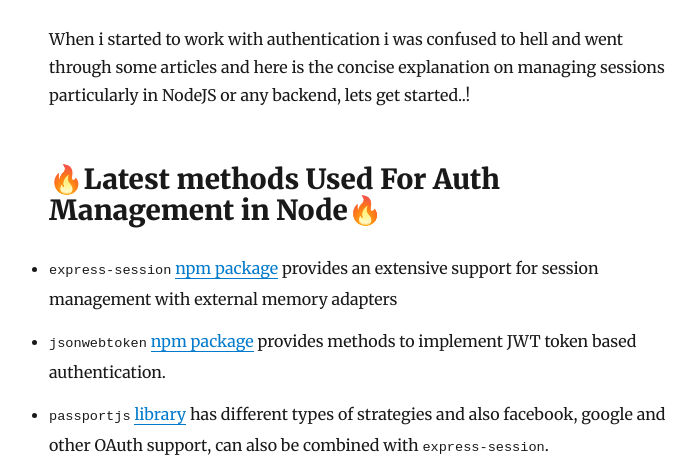
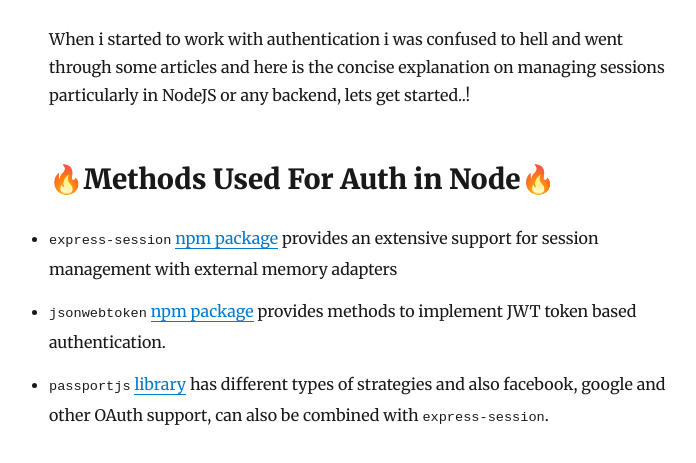
Before and after one commit to PrakadAlpha/personal-blog, a Gatsby site: page /blog/sessions-auth-auth/ in a window 1280 px wide. Shown: the part 198-661 px from the top of the page, without its empty margins (276-972 px from the left). Built offline with nearby package versions, Linux system fonts and the light colour scheme; Gatsby itself is replaced by a stand-in of ours; some packages are replaced by stand-ins of ours.

Commit message:
Update Blog “sessions-auth-auth”

```diff
--- a/content/blog/sessions-auth-auth.md
+++ b/content/blog/sessions-auth-auth.md
@@ -6,7 +6,7 @@
 ---
 When i started to work with authentication i was confused to hell and went through some articles and here is the concise explanation on managing sessions particularly in NodeJS or any backend, lets get started..!
 
-## 🔥Latest methods Used For Auth Management in Node🔥
+## 🔥Methods Used For Auth in Node🔥
 
 - `express-session` [npm package](https://www.npmjs.com/package/express-session) provides an extensive support for session management with external memory adapters
 - `jsonwebtoken` [npm package](https://www.npmjs.com/package/jsonwebtoken) provides methods to implement JWT token based authentication.
```
